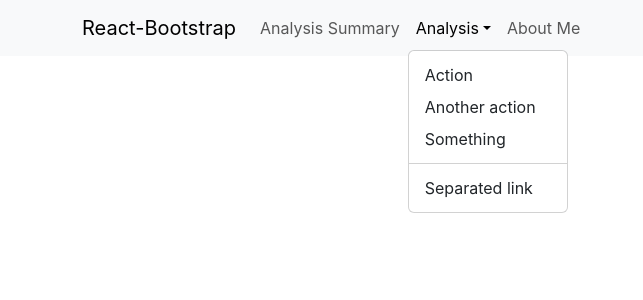
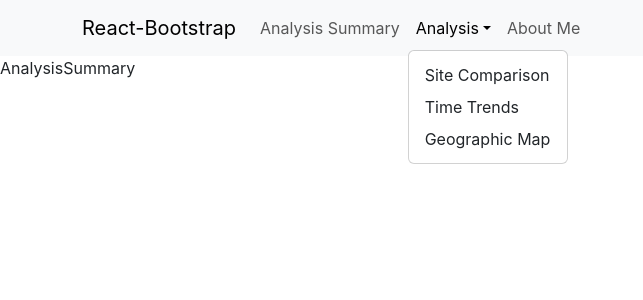
Before and after one commit to ahdeah/detroit-msa-aq-analyzer-epfp2, a React (Create React App) app in the folder frontend/: page / in a window 1280 px wide. Both pictures are taken after a click on the button "Analysis". Shown: the top 300 px of the page, without its empty margins (0-643 px from the left). Built offline with nearby package versions, Linux system fonts and the light colour scheme.

Commit message:
added site comparison component and updated analysis dropdown

```diff
--- a/frontend/src/App.js
+++ b/frontend/src/App.js
@@ -1,10 +1,12 @@
 import './App.css';
 import AppNavbar from './components/layout/AppNavbar';
+import AnalysisSummary from './features/analysis/components/AnalysisSummary';
 
 function App() {
   return (
    <div>
     <AppNavbar/>
+    <AnalysisSummary/>
    </div>
   );
 }
--- a/frontend/src/components/layout/AppNavbar.jsx
+++ b/frontend/src/components/layout/AppNavbar.jsx
@@ -15,15 +15,11 @@ const AppNavbar = () => {
           <Nav className="me-auto">
             <Nav.Link href="#home">Analysis Summary</Nav.Link>
             <NavDropdown title="Analysis" id="basic-nav-dropdown">
-              <NavDropdown.Item href="#action/3.1">Action</NavDropdown.Item>
+              <NavDropdown.Item href="#action/3.1">Site Comparison</NavDropdown.Item>
               <NavDropdown.Item href="#action/3.2">
-                Another action
+                Time Trends
               </NavDropdown.Item>
-              <NavDropdown.Item href="#action/3.3">Something</NavDropdown.Item>
-              <NavDropdown.Divider />
-              <NavDropdown.Item href="#action/3.4">
-                Separated link
-              </NavDropdown.Item>
+              <NavDropdown.Item href="#action/3.3">Geographic Map</NavDropdown.Item>
             </NavDropdown>
             <Nav.Link href="#link">About Me</Nav.Link>
           </Nav>
```
Also changed, not shown: frontend/src/features/analysis/components/SiteComparison.jsx (added, +9 -0 lines).
